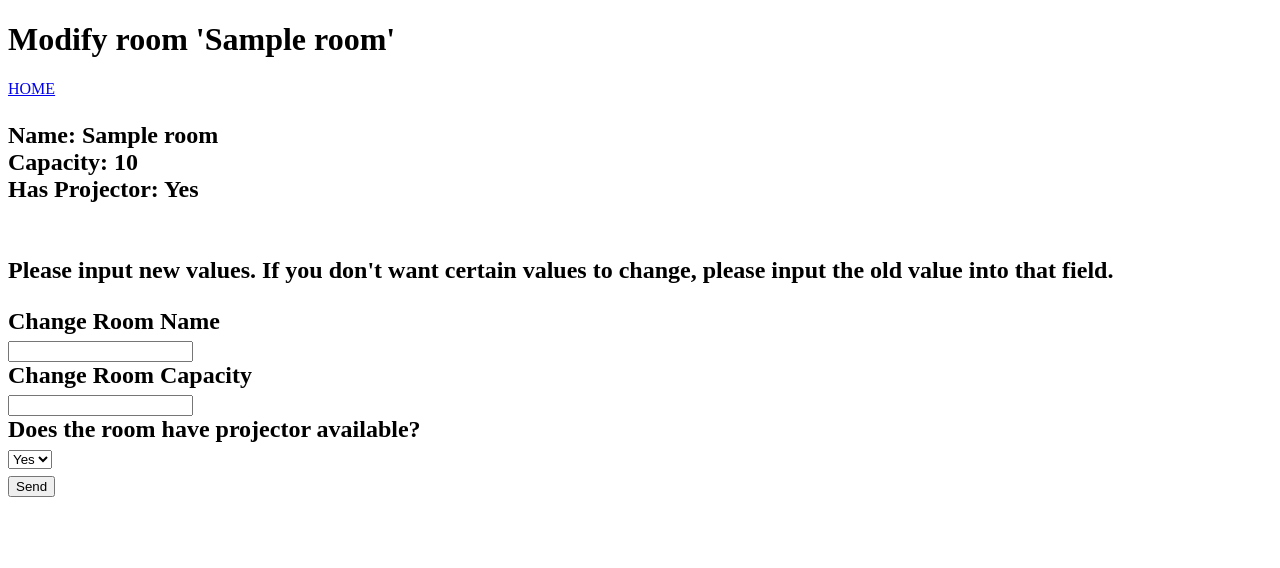
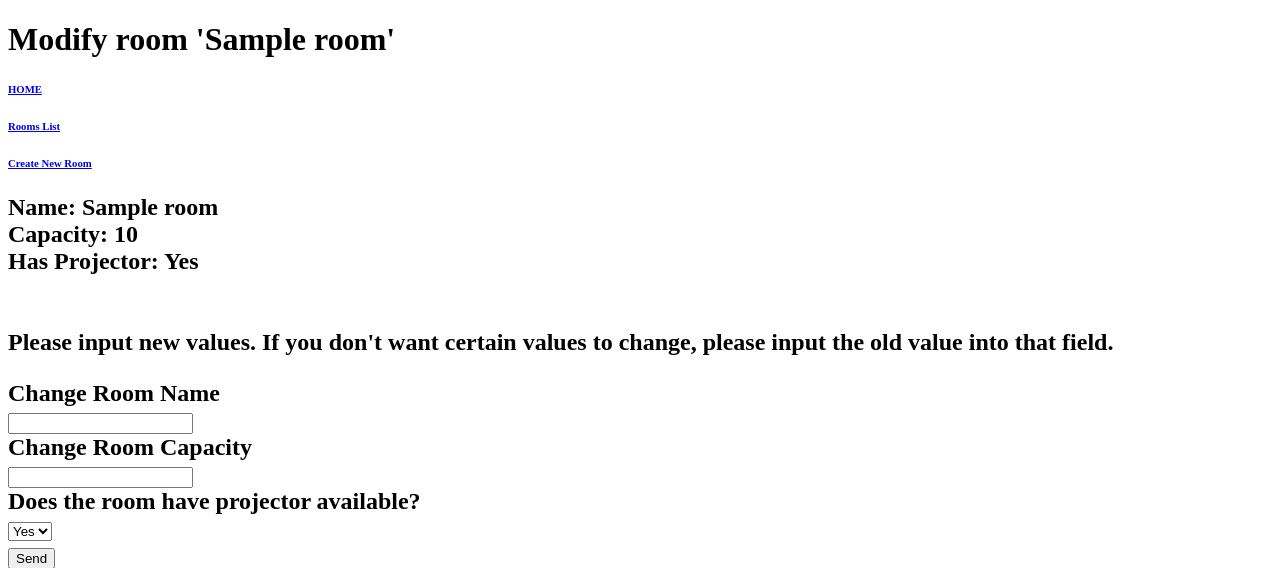
Before and after one commit to MaciejKuberski/Meeting_Room_Reservation, a Django app: page /room/modify/1 in a window 1280 px wide. Shown: the top 568 px of the page. Run offline with Django 4.2, Linux system fonts and the light colour scheme; tables that the repository leaves empty hold one stand-in row (values such as "Sample post").

Commit message:
updated modify

```diff
--- a/RoomReserve/RoomReserve/urls.py
+++ b/RoomReserve/RoomReserve/urls.py
@@ -15,7 +15,7 @@ Including another URLconf
 """
 from django.contrib import admin
 from django.urls import path
-from room_reserve_app.views import HomePage, RoomList, NewRoom, DeleteRoom, ModifyRoom
+from room_reserve_app.views import HomePage, RoomList, NewRoom, DeleteRoom, ModifyRoom, ReservingRoom
 
 urlpatterns = [
     path('admin/', admin.site.urls),
@@ -24,4 +24,5 @@ urlpatterns = [
     path('room/new/', NewRoom.as_view()),
     path('room/delete/<int:room_id>', DeleteRoom.as_view()),
     path('room/modify/<int:room_id>', ModifyRoom.as_view()),
+    path('room/reserve/<int:room_id>' ,ReservingRoom.as_view()),
 ]
--- a/RoomReserve/room_reserve_app/templates/modify-room.html
+++ b/RoomReserve/room_reserve_app/templates/modify-room.html
@@ -6,7 +6,9 @@
 </head>
 <body>
 <h1>Modify room '{{room.0.1}}'<br></h1>
-<a href="http://127.0.0.1:8000">HOME</a><br>
+    <h6><a href="http://127.0.0.1:8000">HOME</a></h6>
+    <h6><a href="http://127.0.0.1:8000/room/list">Rooms List</a></h6>
+    <h6><a href="http://127.0.0.1:8000/room/new">Create New Room</a></h6>
     <h2>{{message}}</h2>
 <h2>
 <p>
--- a/RoomReserve/room_reserve_app/templates/new-room.html
+++ b/RoomReserve/room_reserve_app/templates/new-room.html
@@ -8,6 +8,8 @@
 <header>
     <h1>Create New Room</h1>
     <h6><a href="http://127.0.0.1:8000">HOME</a></h6>
+    <h6><a href="http://127.0.0.1:8000/room/list">Rooms List</a></h6>
+    <h6><a href="http://127.0.0.1:8000/room/new">Create New Room</a></h6>
 </header>
 <main>
     <h3>
--- a/RoomReserve/room_reserve_app/views.py
+++ b/RoomReserve/room_reserve_app/views.py
@@ -1,50 +1,86 @@
-from django.shortcuts import render, redirect, get_object_or_404
+from django.shortcuts import render, redirect
 from django.http import HttpResponse
 from django.views import View
-from room_reserve_app.models import Room
+from .models import Room, ReserveRoom
 from django.db import IntegrityError, DataError
+from datetime import datetime
 
 # Create your views here.
 
 
+rooms = Room.objects.all().values_list()
+# Define a class-based view for the home page
 class HomePage(View):
+    """
+    Renders the home page
+    """
     def get(self, request):
+        """
+        GET request method for rendering the home page
+        """
         return render(request, 'home.html')
 
 
+# Define a class-based view for the room list
 class RoomList(View):
-    def get(self,request):
+    """
+    Renders the list of all available rooms or a message if there are no rooms
+    """
+    def get(self, request):
+        """
+        GET request method for rendering the list of all available rooms or a message if there are no rooms
+        """
+        # Get all rooms from the database
         rooms = Room.objects.all().values_list()
+
+        # If there are rooms, render the room list with the rooms context
         if rooms:
-            ctx = {"rooms":rooms}
+            ctx = {"rooms": rooms}
             return render(request, "room-list.html", ctx)
+        # If there are no rooms, render the room list with a message context
         else:
             ctx = {"message": "No rooms available"}
             return render(request, "room-list.html", ctx)
 
 
+# Define a class-based view for adding a new room
 class NewRoom(View):
-    def get(self,request):
+    """
+    Renders the form for adding a new room and adds the room to the database
+    """
+    def get(self, request):
+        """
+        GET request method for rendering the form for adding a new room
+        """
         return render(request, 'new-room.html')
 
-    def post(self,request):
+    def post(self, request):
+        """
+        POST request method for adding a new room to the database
+        """
+        # Get room information from the request
         room_name = request.POST.get('room_name')
         room_capacity = request.POST.get('room_capacity', )
         projector_available = request.POST.get('projector_available', 'no')
 
-
         try:
+            # Check if the room capacity is a positive integer
             if int(room_capacity) > 0:
-                Room.objects.create(room_name = room_name,
-                                room_capacity = room_capacity,
-                                projector_available = projector_available)
+                # Create a new room with the room information
+                Room.objects.create(room_name=room_name,
+                                     room_capacity=room_capacity,
+                                     projector_available=projector_available)
+                # Render the new-room page with a success message
                 ctx = {"message": "Room Added!"}
                 return render(request, 'new-room.html', ctx)
             else:
-                ctx = {"message": "Capacity needs to be a positive  number and cannot be 0"}
+                # Render the new-room page with an error message if the room capacity is not a positive integer
+                ctx = {"message": "Capacity needs to be a positive number and cannot be 0"}
                 return render(request, 'new-room.html', ctx)
 
+        # Catch errors if the room information is not valid
         except (IntegrityError, ValueError, DataError):
+            # Render the new-room page with an error message
             ctx = {"message": "Wrong Input, room was NOT added, possible reasons:",
                    "reasons": ("Fields cannot be empty","Room with that name already exists",
                                "Capacity cannot be higher than 32767 ")}
@@ -53,37 +89,125 @@ class NewRoom(View):
 
 
 
+
 class DeleteRoom(View):
+    """
+    A view that deletes a room with the given ID.
+    """
     def get(self, request, room_id):
+        """
+        Deletes a room with the given ID.
+        """
         Room.objects.filter(pk=room_id).delete()
         return redirect('http://127.0.0.1:8000/room/list')
 
 
 class ModifyRoom(View):
+    """
+    A view that modifies a room with the given ID.
+    """
     def get(self, request, room_id):
+        """
+        Renders the modify-room.html template with the room data for the given ID.
+        """
         room = Room.objects.filter(pk = room_id).values_list()
         ctx = {"room" : room}
         return render(request, "modify-room.html", ctx)
+
     def post(self, request, room_id):
-
+        """
+        Updates the room data for the given ID with the submitted data.
+        """
         new_room_name = request.POST.get('room_name')
         new_room_capacity = request.POST.get('room_capacity')
         new_projector_available = request.POST.get('projector_available')
-        rooms = Room.objects.all().values_list()
+        old_room_name_object = Room.objects.filter(pk = room_id).values_list()
+        old_room_name_tuple = old_room_name_object[0]
+        old_room_name = old_room_name_tuple[1]
 
         try:
             if int(new_room_capacity) > 0:
-                Room.objects.filter(pk = room_id).update(room_name = new_room_name, room_capacity = new_room_capacity,
-                                                         projector_available = new_projector_available)
-                ctx = {"message" : "Changes made successfully",
-                       "rooms":rooms}
-                return render(request,"room-list.html", ctx)
+                if old_room_name == new_room_name:
+                    Room.objects.filter(pk=room_id).update(room_name=new_room_name, room_capacity=new_room_capacity,
+                                                           projector_available=new_projector_available)
+                    ctx = {"message": "Changes made successfully",
+                           "rooms": rooms}
+                    return render(request, "room-list.html", ctx)
+                else:
+                    if not Room.objects.filter(room_name = new_room_name):
+                        Room.objects.filter(pk = room_id).update(room_name = new_room_name, room_capacity = new_room_capacity,
+                                                                 projector_available = new_projector_available)
+                        ctx = {"message" : "Changes made successfully",
+                               "rooms":rooms}
+                        return render(request,"room-list.html", ctx)
+
+                    else:
+                        ctx = {"message": "Name already reserved!"}
+                        return render(request, 'room-list.html', ctx)
             else:
                 ctx = {"message": "Capacity needs to be a positive  number and cannot be 0"}
                 return render(request, 'room-list.html', ctx)
-
         except (IntegrityError, ValueError, DataError):
             ctx = {"message" : "Changes were not made. Possible reasons: empty fields, name taken, "
                                "max capacity exceeded, capacity not a positive number or 0",
                    "rooms":rooms}
             return render(request, "room-list.html", ctx)
+
+
+def future_date(given_date):
+    """
+    Returns True if the given date is in the future, False otherwise.
+    """
+    compare_date = datetime.strptime(given_date,"%Y-%m-%d")
+    return datetime.today() < compare_date
+
+
+class ReservingRoom(View):
+    def get(self, request, room_id):
+        """
+        Render the reservation form.
+
+        Args:
+            request: A request object.
+            room_id (int): The ID of the room to reserve.
+
+        Returns:
+            A rendered HTTP response with the reservation form.
+        """
+        room_name_object = Room.objects.filter(id=room_id).values_list()
+        room_name_tuple = room_name_object[0]
+        room_name = room_name_tuple[1]
+        ctx = {"message": room_name}
+        return render(request, "reserve-room.html", ctx)
+
+    def post(self, request, room_id):
+        """
+        Handle reservation form submission.
+
+        Args:
+            request: A request object.
+            room_id (int): The ID of the room to reserve.
+
+        Returns:
+            A rendered HTTP response with the result of the reservation attempt.
+        """
+        room_name_object = Room.objects.filter(id=room_id).values_list()
+        room_name_tuple = room_name_object[0]
+        room_name = room_name_tuple[1]
+        reservation_date = request.POST.get('room_date')
+        comment = request.POST.get('room_comment')
+
+        if future_date(reservation_date):
+            if not ReserveRoom.objects.filter(date=reservation_date):
+                ReserveRoom.objects.create(date=reservation_date, comment=comment, room_id_id=room_id)
+                ctx = {"message": f"You have successfully reserved room '{room_name}' on {reservation_date}",
+                       "rooms": rooms}
+                return render(request, "room-list.html", ctx)
+            else:
+                ctx = {"message": "Reservation failed, room already reserved on that date",
+                       "rooms": rooms}
+                return render(request, "room-list.html", ctx)
+        else:
+            ctx = {"message": "Reservation failed, reservation date in the past",
+                   "rooms": rooms}
+            return render(request, "room-list.html", ctx)
```
Also changed, not shown: RoomReserve/room_reserve_app/models.py (+9 -0 lines), RoomReserve/room_reserve_app/templates/home.html (+3 -4 lines), RoomReserve/room_reserve_app/templates/reserve-room.html (added, +34 -0 lines), RoomReserve/room_reserve_app/templates/room-list.html (+20 -8 lines), RoomReserve/room_reserve_app/migrations/0002_reserveroom.py (added).
